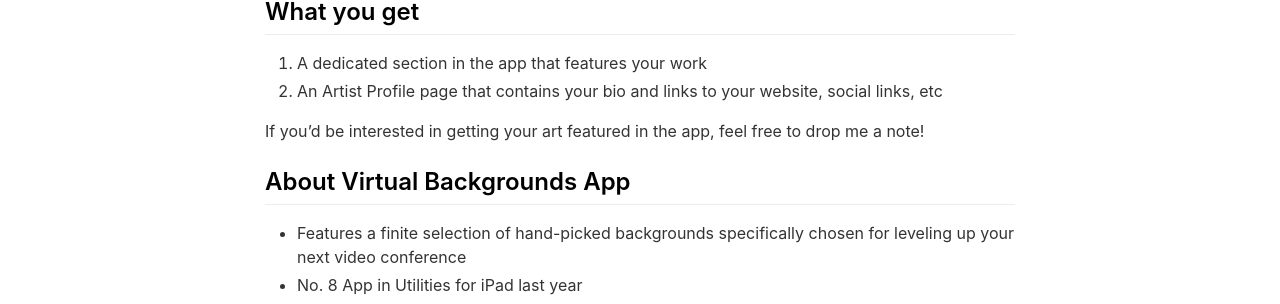
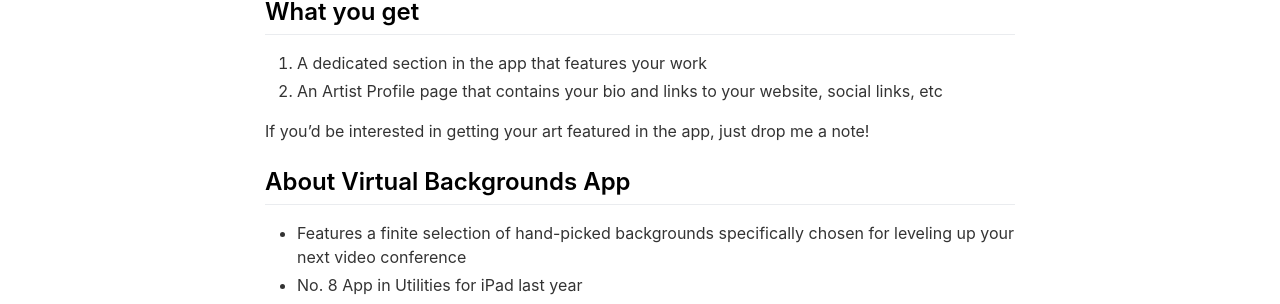
Before and after one commit to sonasapps/virtualbackgrounds, a Jekyll site: the page built from _pages/getfeatured.md, in a window 1280 px wide. Shown: the part 375-679 px from the top of the page. Built offline with Jekyll 4.4.1, drawn with Linux system fonts in a browser that asks for light colours; nearby versions of some CDN libraries.

Commit message:
Update getfeatured.md

```diff
--- a/_pages/getfeatured.md
+++ b/_pages/getfeatured.md
@@ -14,7 +14,7 @@
 1. A dedicated section in the app that features your work
 2. An Artist Profile page that contains your bio and links to your website, social links, etc
 
-If you’d be interested in getting your art featured in the app, feel free to drop me a note!
+If you’d be interested in getting your art featured in the app, just drop me a note!
 
 ## About Virtual Backgrounds App
 - Features a finite selection of hand-picked backgrounds specifically chosen for leveling up your next video conference
```
